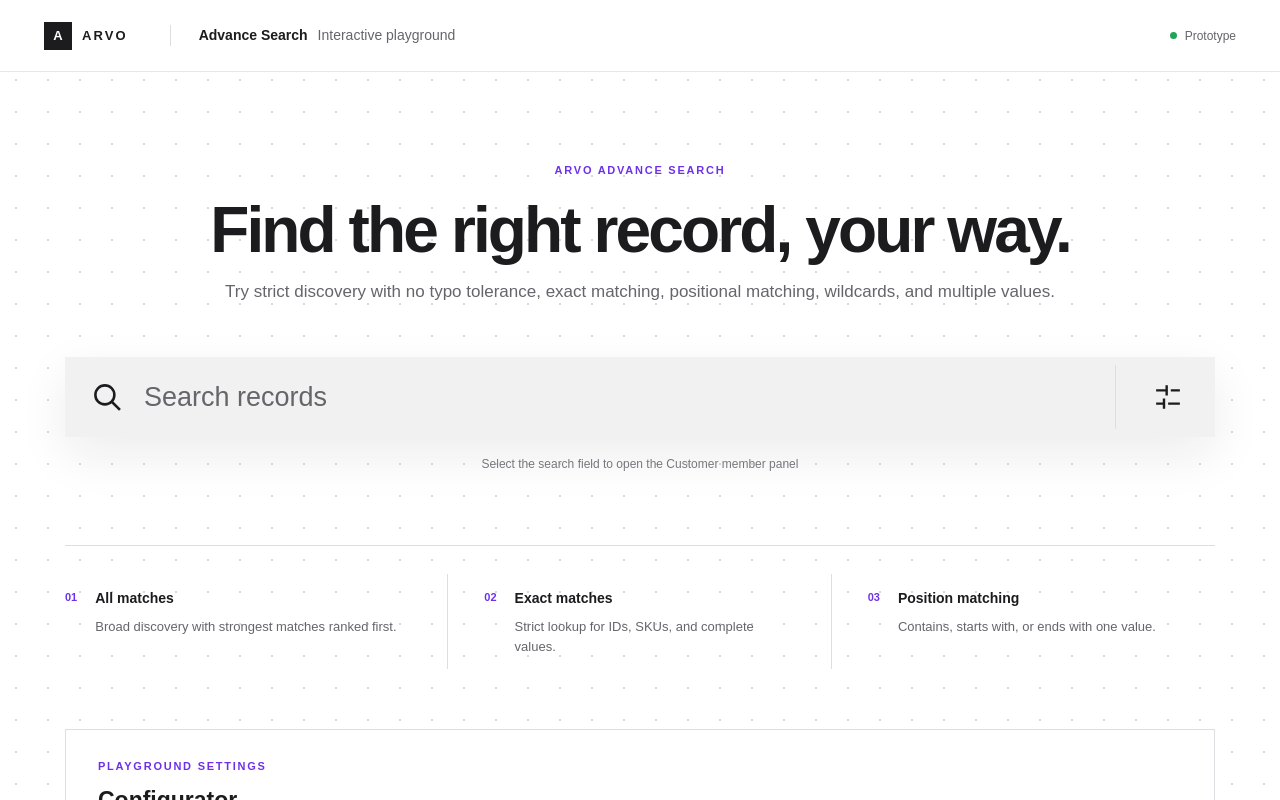
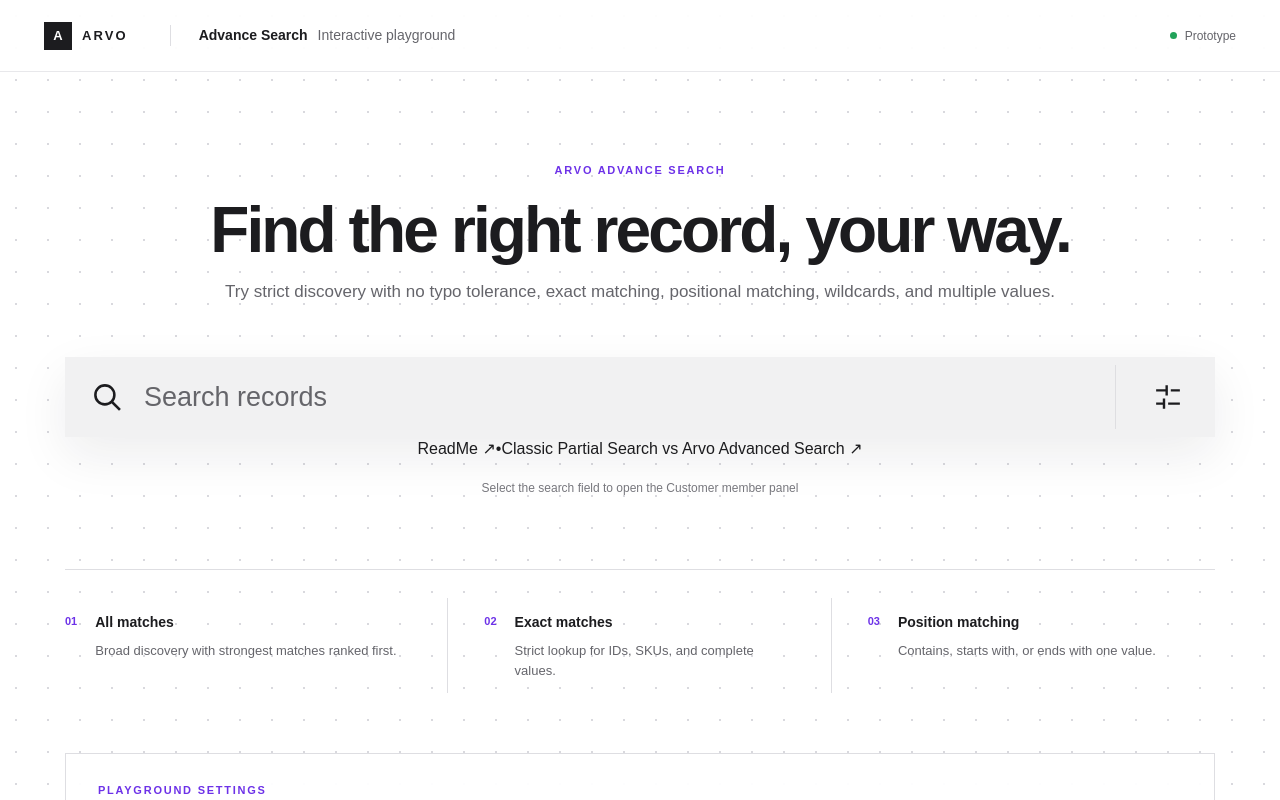
Before and after one commit to akashuxer/arvosearch, a Next.js app: page / in a window 1280 px wide. Shown: the top 800 px of the page. Built offline with nearby package versions, Linux system fonts and the light colour scheme.

Commit message:
Add search resource links

```diff
--- a/app/page.tsx
+++ b/app/page.tsx
@@ -468,6 +468,15 @@ export default function Home() {
               {method !== "all" && <span className="method-dot" />}
             </button>
           </div>
+          <nav className="search-resources" aria-label="Advance Search resources">
+            <a href="https://github.com/akashuxer/arvosearch/blob/main/README.md" target="_blank" rel="noreferrer">
+              ReadMe <span aria-hidden="true">↗</span>
+            </a>
+            <span aria-hidden="true">•</span>
+            <a href="https://docs.google.com/document/d/1bORE_WNr4x_VlUQquEISKv2xlfUw8aS6MtUnGKJs6i0/edit?usp=sharing" target="_blank" rel="noreferrer">
+              Classic Partial Search vs Arvo Advanced Search <span aria-hidden="true">↗</span>
+            </a>
+          </nav>
           <div className="stage-note">Select the search field to open the Customer member panel</div>
         </div>
       </section>
```
